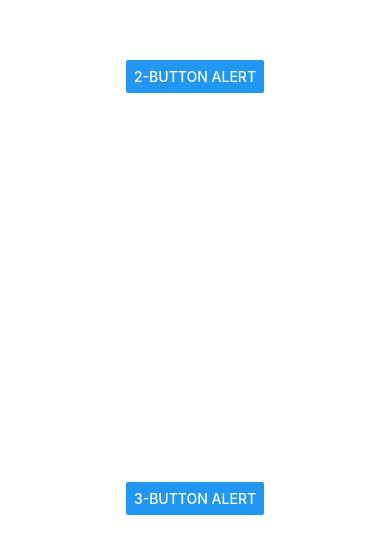
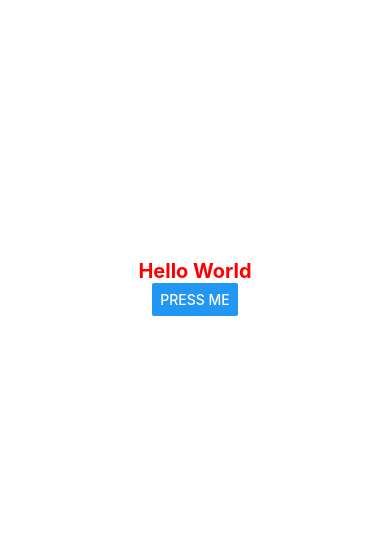
Before and after one commit to isharax9/Empty-React-native-Project, a React Native app: screen / in a window 390 px wide. Shown: the part 135-688 px from the top of the page. Built offline with nearby package versions, Linux system fonts and the light colour scheme.

Commit message:
alert can now use variable text

```diff
--- a/App.js
+++ b/App.js
@@ -1,45 +1,37 @@
-import React from 'react';
-import { View, StyleSheet, Button, Alert } from 'react-native';
+import { StyleSheet, Text, View, Button, Alert } from 'react-native';
 
-const App = () => {
-  const createTwoButtonAlert = () =>
-    Alert.alert('Alert Title', 'My Alert Msg', [
-      {
-        text: 'Cancel',
-        onPress: () => console.log('Cancel Pressed'),
-        style: 'cancel',
-      },
-      { text: 'OK', onPress: () => console.log('OK Pressed') },
-    ]);
+var name = "None";
 
-  const createThreeButtonAlert = () =>
-    Alert.alert('Alert Title', 'My Alert Msg', [
-      {
-        text: 'Ask me later',
-        onPress: () => console.log('Ask me later pressed'),
-      },
-      {
-        text: 'Cancel',
-        onPress: () => console.log('Cancel Pressed'),
-        style: 'cancel',
-      },
-      { text: 'OK', onPress: () => console.log('OK Pressed') },
-    ]);
 
+export default function App() {
   return (
-    <View style={styles.container}>
-      <Button title={'2-Button Alert'} onPress={createTwoButtonAlert} />
-      <Button title={'3-Button Alert'} onPress={createThreeButtonAlert} />
+    <View style={stylesheet.view1}>
+      <Text style={stylesheet.text1}>Hello World</Text>
+      <Button
+        title="Press Me"
+        onPress={() => {
+          name = "Ishara";
+          console.log(name);
+          Alert.alert("Hello " + name,"How are you?");
+        }}
+      />
     </View>
   );
-};
+}
 
-const styles = StyleSheet.create({
-  container: {
+
+
+const stylesheet = StyleSheet.create({
+  text1: {
+    fontSize: 20,
+    color: "red",
+    fontWeight: "bold",
+  },
+
+  view1: {
+    backgroundColor: "#fff",
     flex: 1,
-    justifyContent: 'space-around',
-    alignItems: 'center',
-  },
+    alignItems: "center",
+    justifyContent: "center",
+  }
 });
-
-export default App;
```
